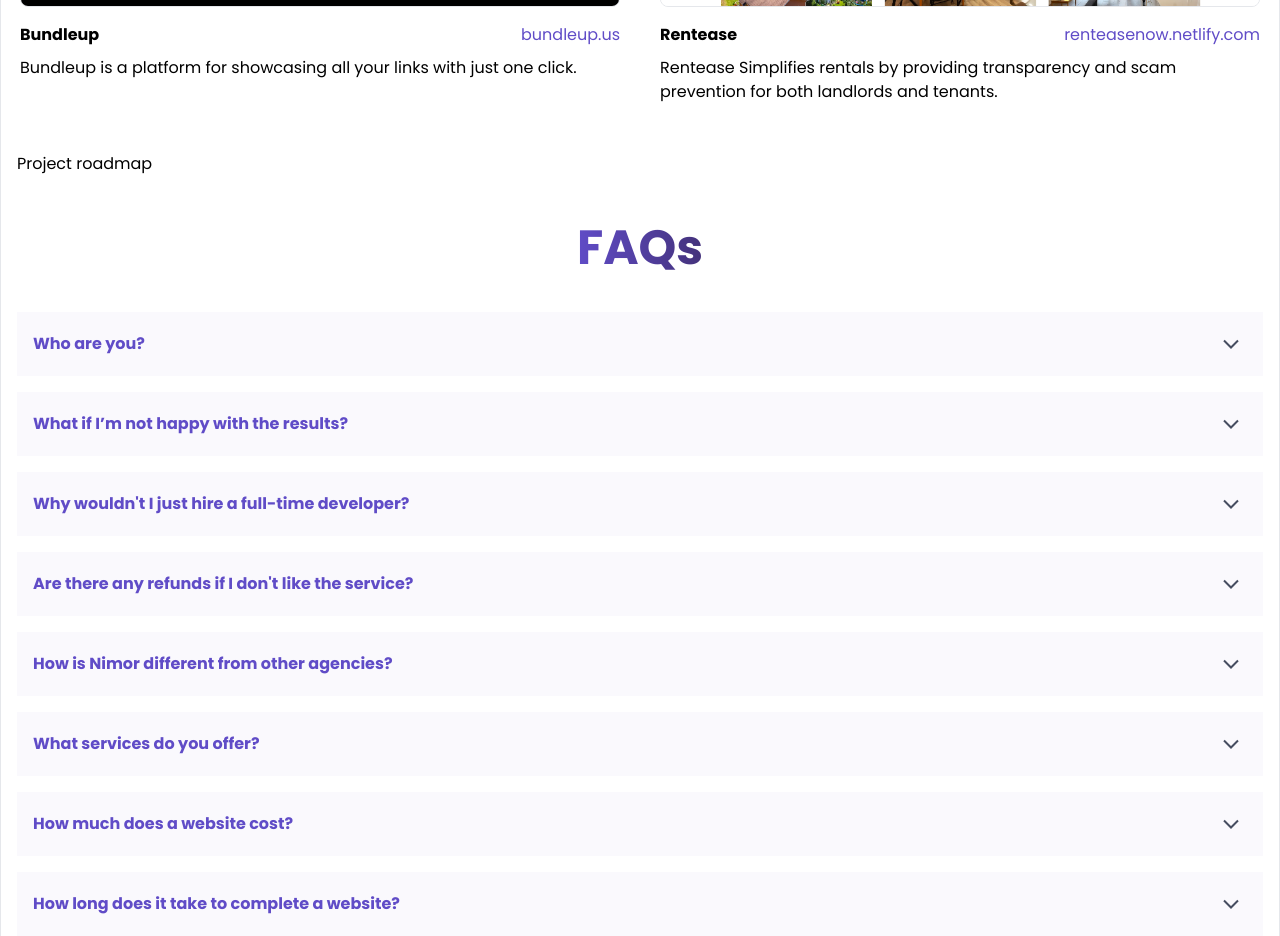
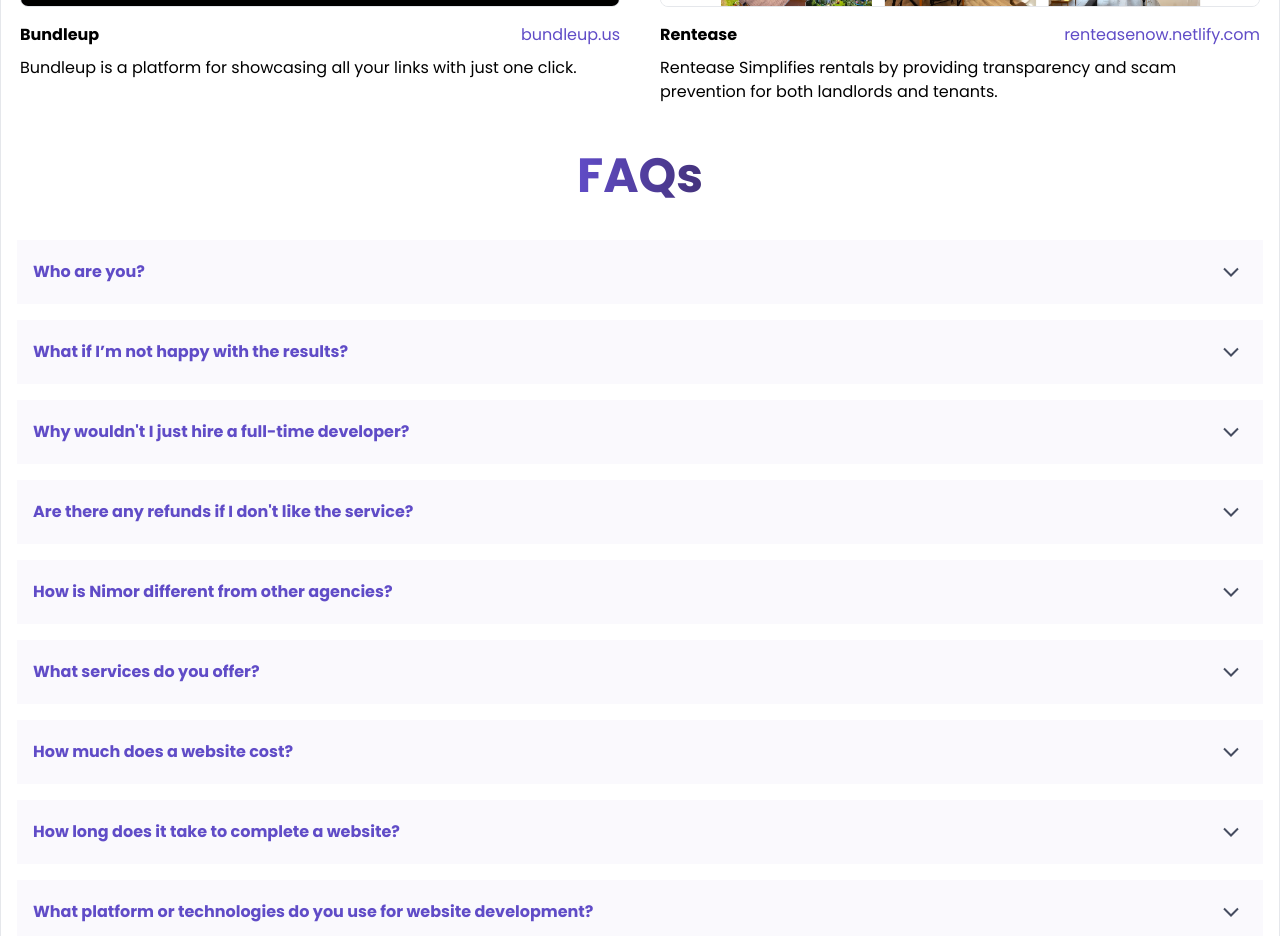
Before and after one commit to khaleedcodes/nimor, a React (Vite) app: page / in a window 1280 px wide. Shown: the part 1680-2616 px from the top of the page. Built offline with nearby package versions, Linux system fonts and the light colour scheme.

Commit message:
faq working

```diff
--- a/src/pages/landing-page/LandingPage.tsx
+++ b/src/pages/landing-page/LandingPage.tsx
@@ -1,7 +1,7 @@
 import HeroSection from "./HeroSection";
 // import ClientCarousel from "./ClientCarousel";
 import ProjectsSection from "./ProjectsSection";
-import ProjectRoadmap from "./ProjectRoadmap";
+// import ProjectRoadmap from "./ProjectRoadmap";
 // import FeedbacksSection from "./FeedbacksSection";
 import FaqSection from "./FaqSection";
 export default function LandingPage() {
@@ -10,7 +10,7 @@
       <HeroSection />
       {/* <ClientCarousel /> */}
       <ProjectsSection />
-      <ProjectRoadmap />
+      {/* <ProjectRoadmap /> */}
       {/* <FeedbacksSection /> */}
       <FaqSection />
     </div>
```
